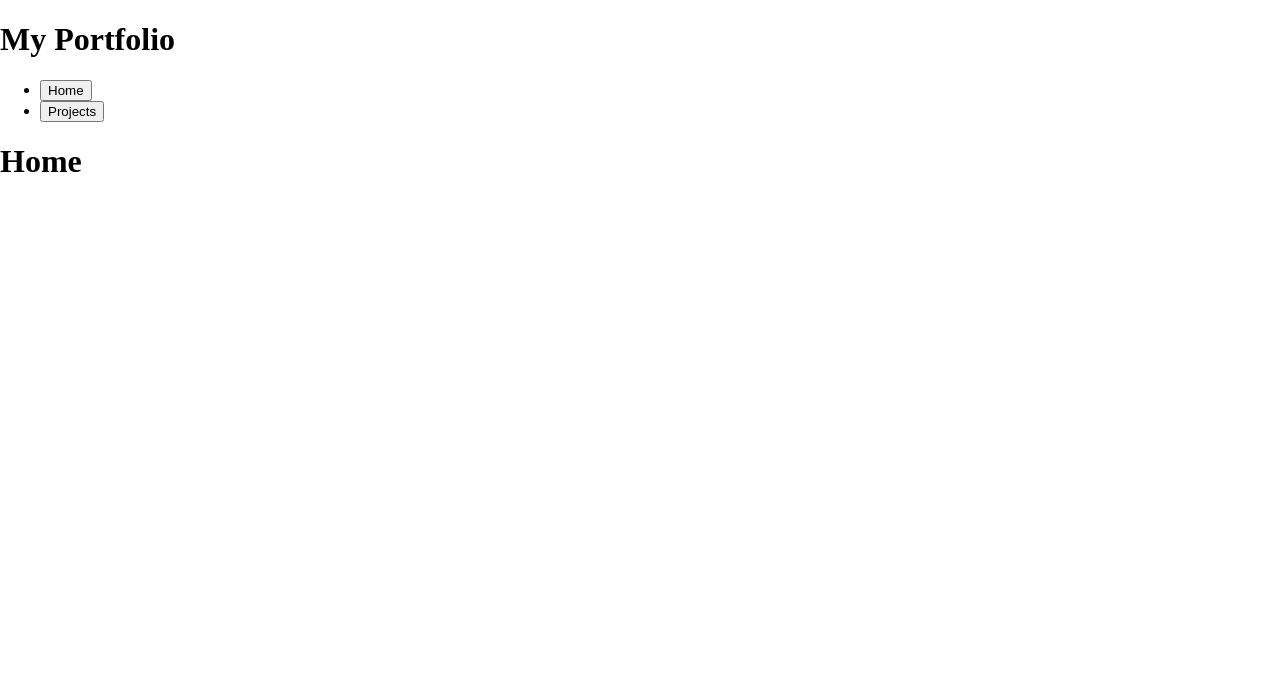
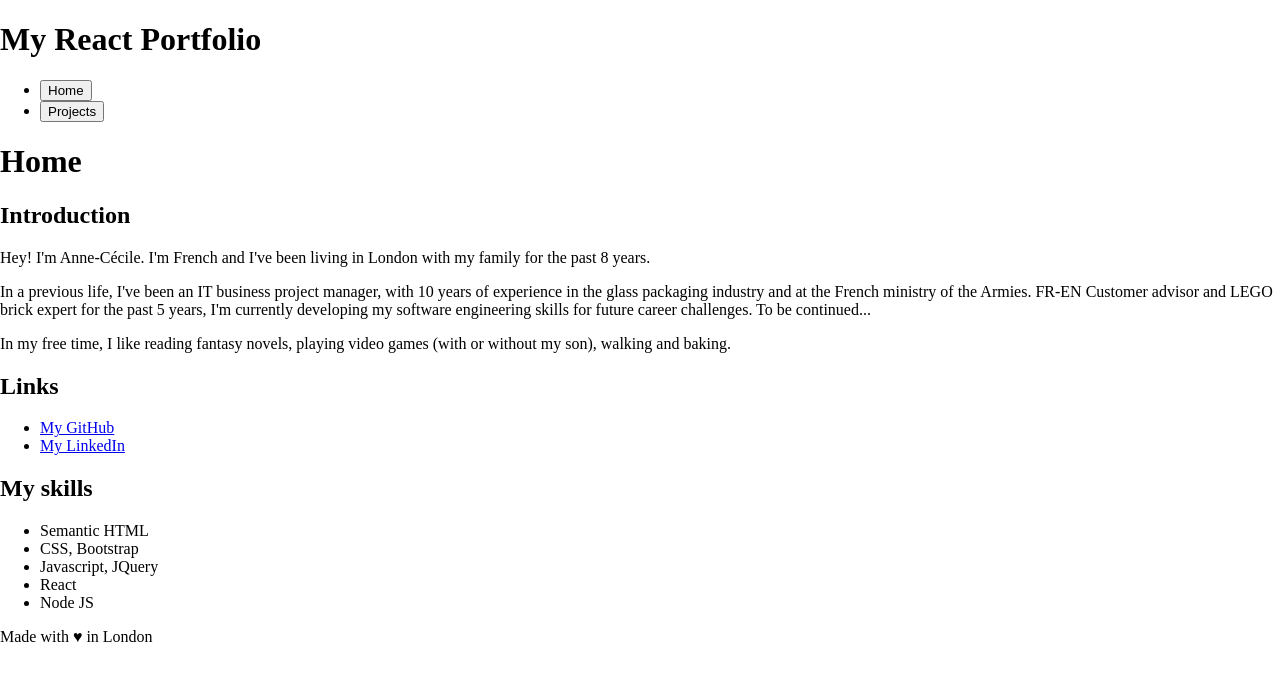
Before and after one commit to acmainier/react-portfolio, a React (Vite) app: page / in a window 1280 px wide. Shown: the top 680 px of the page. Built offline with nearby package versions, Linux system fonts and the light colour scheme.

Commit message:
Add Home content and Footer component

```diff
--- a/src/App.jsx
+++ b/src/App.jsx
@@ -1,5 +1,6 @@
 import { useState } from "react";
 import { Layout } from "./components/Layout";
+import { Footer } from "./components/Footer";
 import { Home } from "./pages/Home";
 import { Projects } from "./pages/Projects";
 
@@ -7,10 +8,13 @@ function App() {
   const [page, setPage] = useState("home");
 
   return (
-    <Layout onSetPage={setPage}>
-      {page === "home" && <Home />}
-      {page === "projects" && <Projects />}
-    </Layout>
+    <>
+      <Layout onSetPage={setPage}>
+        {page === "home" && <Home />}
+        {page === "projects" && <Projects />}
+      </Layout>
+      <Footer />
+    </>
   );
 }
 
--- /dev/null
+++ b/src/components/Footer.jsx
@@ -0,0 +1,3 @@
+export function Footer() {
+  return <footer>Made with ♥ in London</footer>;
+}
--- a/src/components/Header.jsx
+++ b/src/components/Header.jsx
@@ -3,7 +3,7 @@ import { Nav } from "./Nav";
 export function Header({ onSetPage }) {
   return (
     <header>
-      <h1>My Portfolio</h1>
+      <h1>My React Portfolio</h1>
       <Nav onSetPage={onSetPage} />
     </header>
   );
--- a/src/pages/Home.jsx
+++ b/src/pages/Home.jsx
@@ -1,3 +1,50 @@
 export function Home() {
-  return <h1>Home</h1>;
+  return (
+    <>
+      <h1>Home</h1>
+      <h2>Introduction</h2>
+      <p>
+        Hey! I'm Anne-Cécile. I'm French and I've been living in London with my
+        family for the past 8 years.
+      </p>
+
+      <p>
+        In a previous life, I've been an IT business project manager, with 10
+        years of experience in the glass packaging industry and at the French
+        ministry of the Armies. FR-EN Customer advisor and LEGO brick expert for
+        the past 5 years, I'm currently developing my software engineering
+        skills for future career challenges. To be continued...
+      </p>
+
+      <p>
+        In my free time, I like reading fantasy novels, playing video games
+        (with or without my son), walking and baking.
+      </p>
+      <h2>Links</h2>
+      <ul>
+        <li>
+          <a href="https://github.com/acmainier" target="_blank">
+            My GitHub
+          </a>
+        </li>
+        <li>
+          <a
+            href="https://www.linkedin.com/in/anne-cecile-mainier/"
+            target="_blank"
+          >
+            My LinkedIn
+          </a>
+        </li>
+      </ul>
+
+      <h2>My skills</h2>
+      <ul>
+        <li>Semantic HTML</li>
+        <li>CSS, Bootstrap</li>
+        <li>Javascript, JQuery</li>
+        <li>React</li>
+        <li>Node JS</li>
+      </ul>
+    </>
+  );
 }
```
